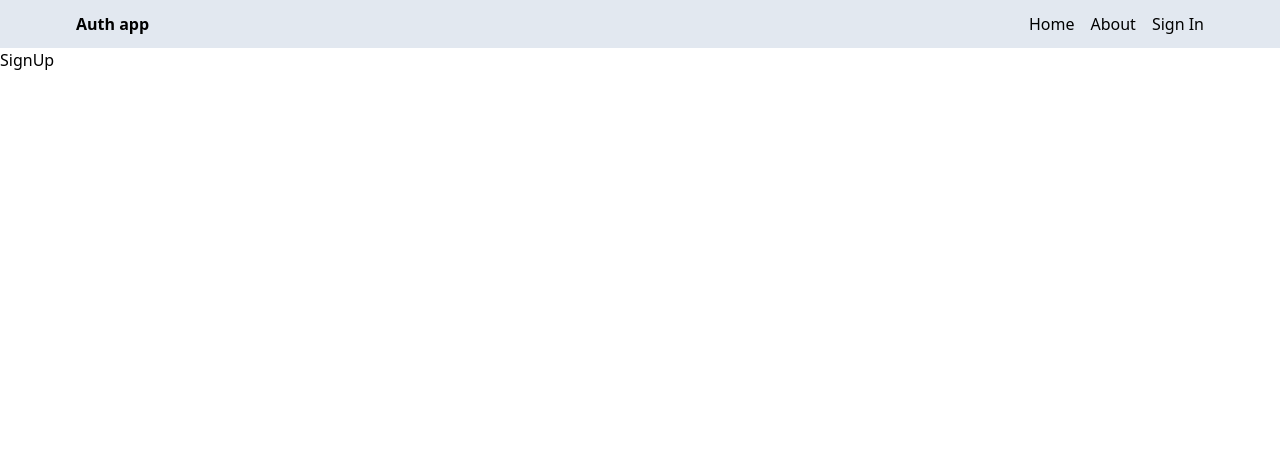
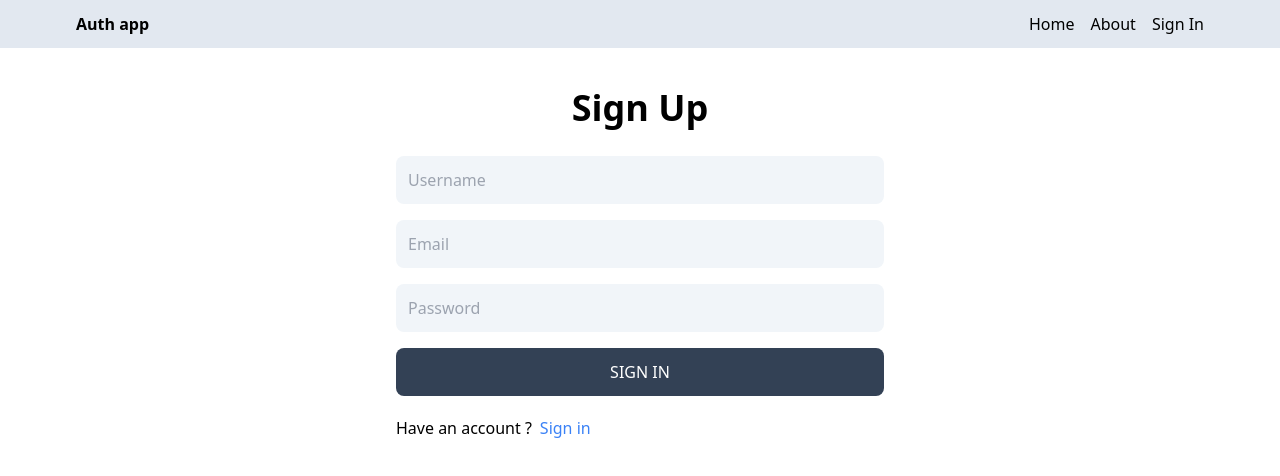
Before and after one commit to IAMAmanRaj/mern-auth, a React (Vite) app in the folder client/: page /sign-up in a window 1280 px wide. Shown: the top 476 px of the page. Built offline with nearby package versions, Linux system fonts and the light colour scheme.

Commit message:
Complete sign up page UI

```diff
--- a/client/src/pages/SignUp.jsx
+++ b/client/src/pages/SignUp.jsx
@@ -1,7 +1,40 @@
 import React from "react";
-
+import { Link } from "react-router-dom";
 const SignUp = () => {
-  return <div>SignUp</div>;
+  return (
+    <div className="p-3 max-w-lg mx-auto">
+      <h1 className="text-4xl text-center font-semibold my-7">Sign Up</h1>
+      <form className="flex flex-col gap-4">
+        <input
+          type="text"
+          placeholder="Username"
+          id="username"
+          className="bg-slate-100 p-3 rounded-lg"
+        />
+        <input
+          type="email"
+          placeholder="Email"
+          id="email"
+          className="bg-slate-100 p-3 rounded-lg"
+        />
+        <input
+          type="password"
+          placeholder="Password"
+          id="password"
+          className="bg-slate-100 p-3 rounded-lg"
+        />
+        <button className="bg-slate-700 text-white p-3 rounded-lg uppercase hover:opacity-95 disabled:opacity-80">
+          Sign in
+        </button>
+      </form>
+      <div className="flex gap-2 mt-5">
+        <p>Have an account ?</p>
+        <Link to="/sign-in">
+          <span className="text-blue-500">Sign in</span>
+        </Link>
+      </div>
+    </div>
+  );
 };
 
 export default SignUp;
```
